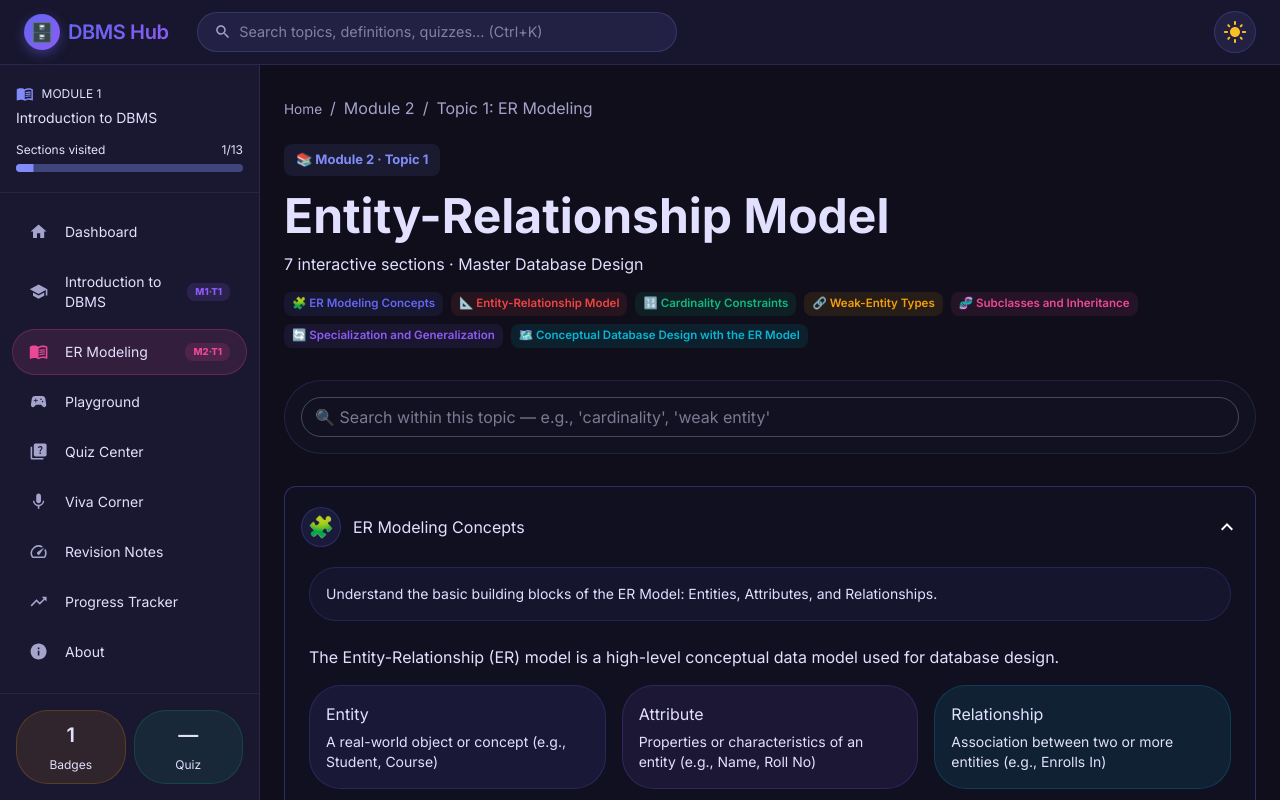
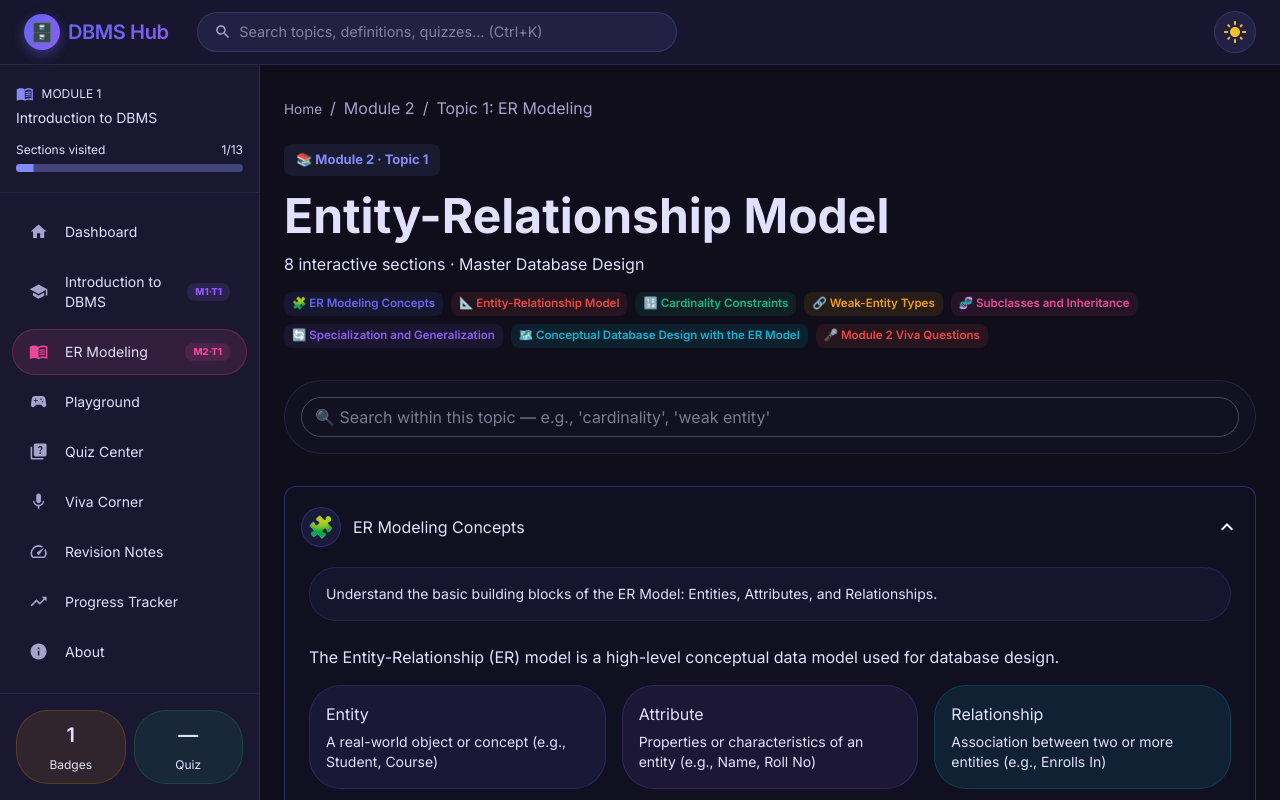
Before and after one commit to rohinaruna-dev/DBMS, a Next.js app in the folder dbms-learning-hub/: page /DBMS/module2/topic1 in a window 1280 px wide. Shown: the top 800 px of the page. Built offline with nearby package versions, Linux system fonts and the light colour scheme.

Commit message:
Add Viva questions section directly to Module 2 page

```diff
--- a/dbms-learning-hub/src/app/module2/topic1/page.tsx
+++ b/dbms-learning-hub/src/app/module2/topic1/page.tsx
@@ -25,6 +25,7 @@ import ExpandMoreIcon from '@mui/icons-material/ExpandMore';
 import SearchIcon from '@mui/icons-material/Search';
 import { motion } from 'framer-motion';
 import { useProgressStore } from '@/store/progressStore';
+import { vivaQuestions } from '@/data/vivaData';
 
 const MotionBox = motion(Box);
 
@@ -203,6 +204,24 @@ export default function Topic1Page() {
                </ol>
             </Box>
          </Box>
+      )
+    },
+    {
+      id: 'viva-questions',
+      title: 'Module 2 Viva Questions',
+      emoji: '🎤',
+      color: '#ef4444',
+      summary: 'Practice your oral exam skills with these frequently asked viva questions for ER Modeling.',
+      keywords: ['viva', 'questions', 'exam', 'practice', 'oral'],
+      content: (
+        <Box sx={{ display: 'flex', flexDirection: 'column', gap: 2 }}>
+          {vivaQuestions.filter(q => q.id.startsWith('m2')).map((q, i) => (
+             <Box key={q.id} sx={{ p: 2, bgcolor: alpha('#ef4444', 0.05), borderRadius: 2, border: `1px solid ${alpha('#ef4444', 0.1)}` }}>
+                <Typography variant="subtitle2" fontWeight={800} sx={{ mb: 1 }}>Q{i+1}: {q.question}</Typography>
+                <Typography variant="body2" color="text.secondary"><strong>Answer:</strong> {q.answer}</Typography>
+             </Box>
+          ))}
+        </Box>
       )
     }
   ];
```
